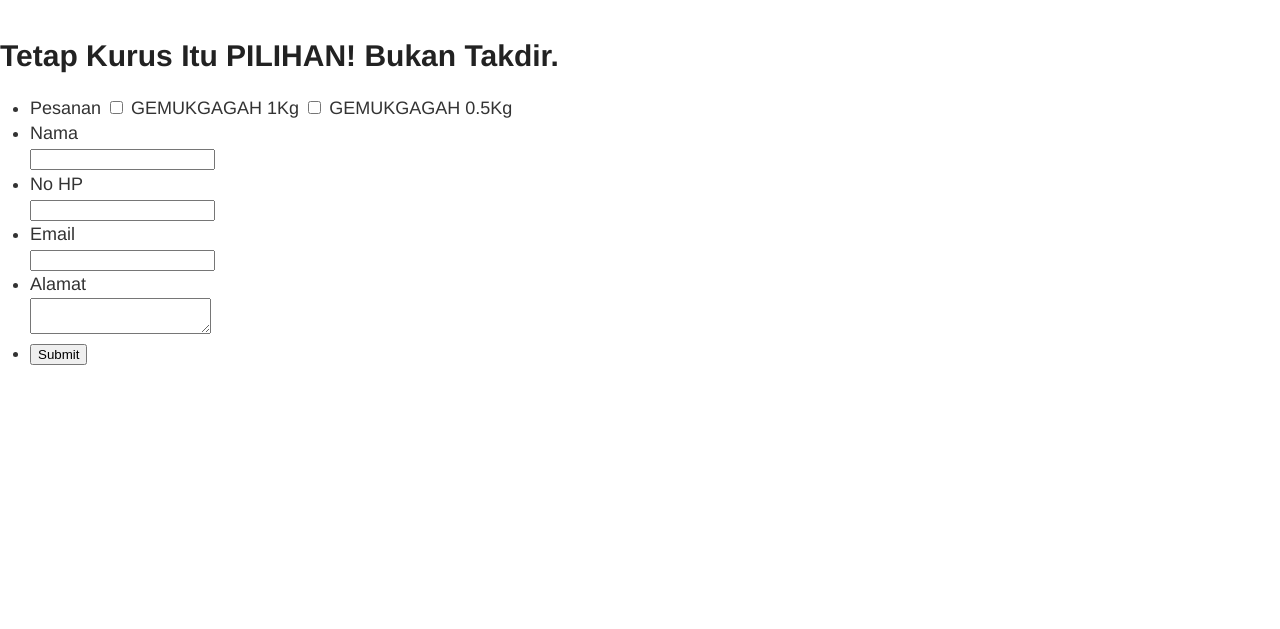
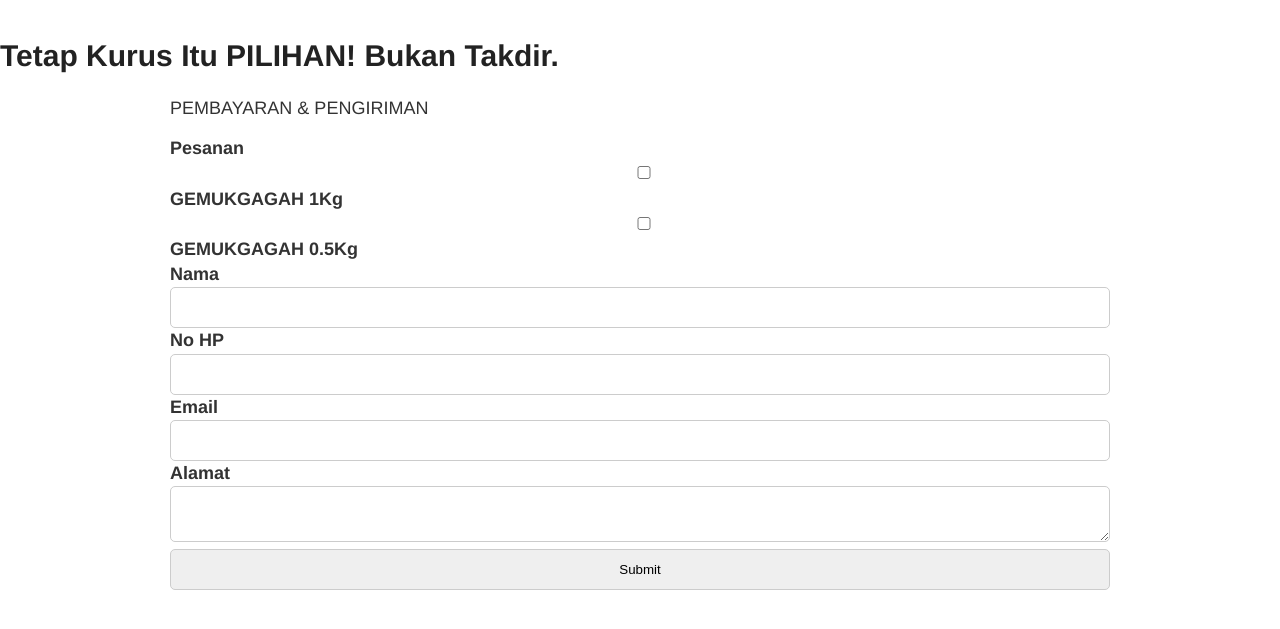
Before and after one commit to kemtol/gemukgagah, a Jekyll site: the page built from laman/order.html, in a window 1280 px wide. Shown: the top 629 px of the page. Built offline with Jekyll 4.4.1, drawn with Linux system fonts in a browser that asks for light colours; nearby versions of some CDN libraries; comment, search, counter and statistics services are not loaded.

Commit message:
Update order.html

```diff
--- a/laman/order.html
+++ b/laman/order.html
@@ -5,8 +5,25 @@ permalink: pemesanan.html
 is_post: true
 is_admin: true
 ---
+<style>
+	#form--pemesanan .a1{
+		tet-align:center;
+	}
+	#form--pemesanan ul{
+		padding:0;
+		list-style:none;
+	}
+	#form--pemesanan ul label{font-weight:bold}
+	#form--pemesanan ul li input,#form--pemesanan ul li textarea{
+	    	width: 100%;
+    		padding: 0.75rem 1rem;
+    		border-radius: 5px;
+    		border: 1px solid #ccc;
+	}
+</style>
+<div class="container" id="form--pemesanan">
+	<div class="a1">PEMBAYARAN & PENGIRIMAN</div>
 	<ul>
-
 		<li id="li_5">
 		<label class="description" for="element_5">Pesanan </label>
 		<span>
@@ -52,3 +69,4 @@ is_admin: true
 		<input id="saveForm" class="button_text" type="submit" name="submit" value="Submit">
 		</li>
 	</ul>
+</div>
```
Lines whose indentation alone changed are shown as unchanged.
